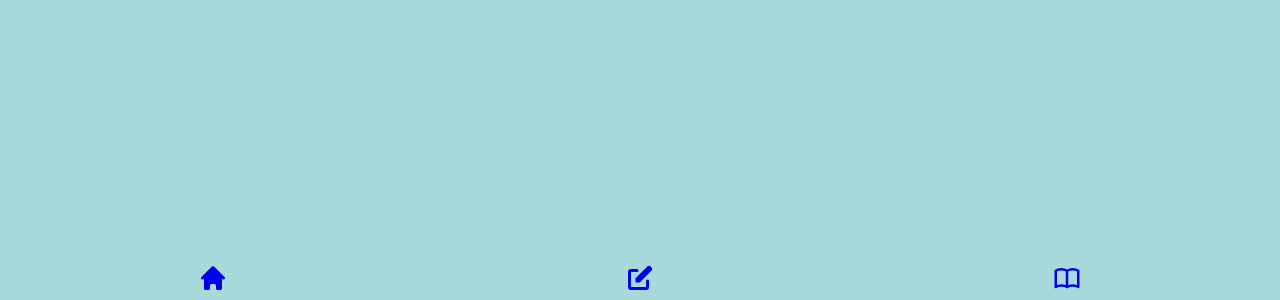
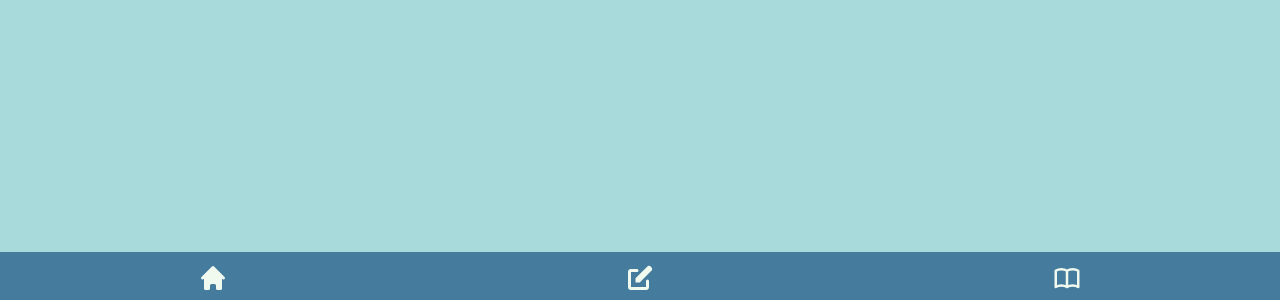
Before and after one commit to WaliedWeb/capstone-project, a React (Vite) app: page /memories in a window 1280 px wide. Shown: the part 500-800 px from the top of the page. Built offline with nearby package versions, Linux system fonts and the light colour scheme.

Commit message:
Changing color of navigation

```diff
--- a/src/app/components/Navigation/Navigation.tsx
+++ b/src/app/components/Navigation/Navigation.tsx
@@ -8,15 +8,15 @@ export default function Navigation(): JSX.Element {
     <Container>
       <NavLink to="/">
         {' '}
-        <HiHome size={30} />{' '}
+        <HiHome size={30} style={{ fill: 'var(--font-main)' }} />
       </NavLink>
       <NavLink to="addMemories">
         {' '}
-        <HiPencilAlt size={30} />{' '}
+        <HiPencilAlt size={30} style={{ fill: 'var(--font-main)' }} />
       </NavLink>
       <NavLink to="memories">
         {' '}
-        <HiOutlineBookOpen size={30} />{' '}
+        <HiOutlineBookOpen size={30} style={{ stroke: 'var(--font-main)' }} />
       </NavLink>
     </Container>
   );
@@ -25,7 +25,7 @@ export default function Navigation(): JSX.Element {
 const Container = styled.nav`
   display: flex;
   justify-content: space-around;
-  // position: relative;
   align-items: flex-end;
   height: 6vh;
+  background-color: var(--card-bg-middle);
 `;
```
